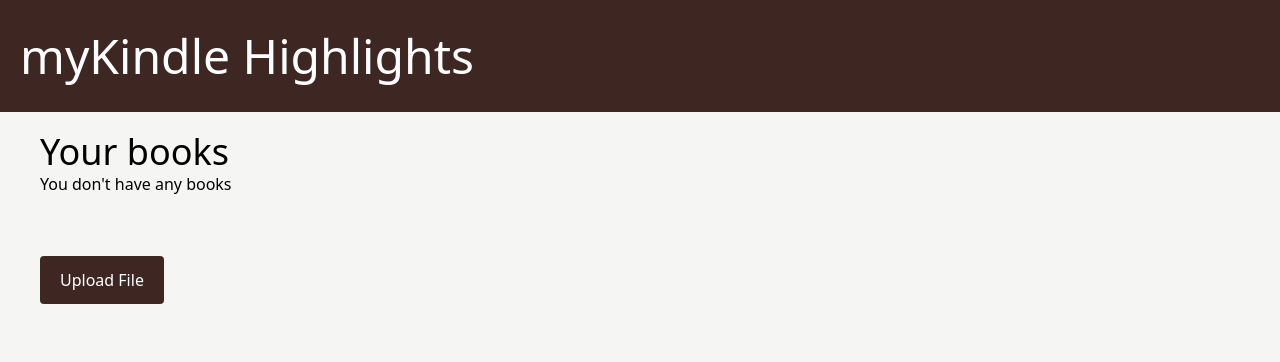
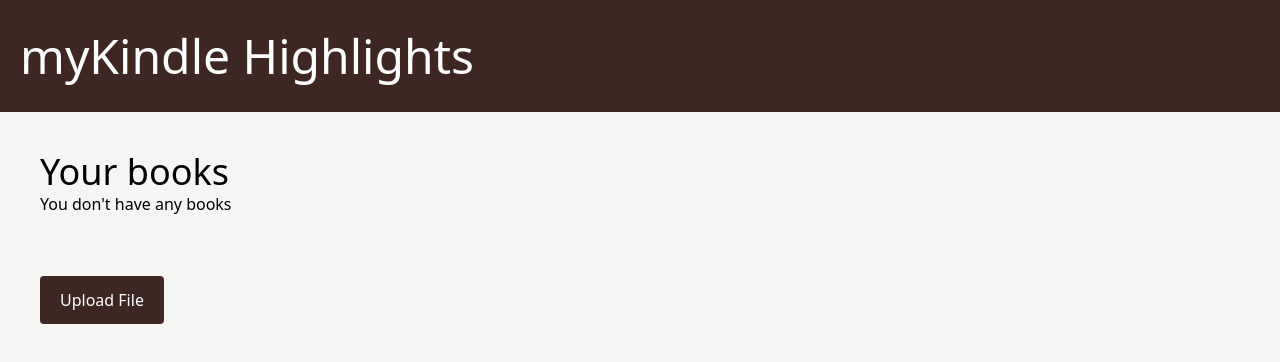
Before and after one commit to OKE225/myKindle_Highlights_app, a React (Vite) app in the folder client/: page / in a window 1280 px wide. Shown: the top 362 px of the page. Built offline with nearby package versions, Linux system fonts and the light colour scheme.

Commit message:
UI - little changes

```diff
--- a/client/src/components/BookCard.tsx
+++ b/client/src/components/BookCard.tsx
@@ -12,7 +12,7 @@
       state={{ book }}
       className="bg-brown-500 text-white rounded-sm text-center flex flex-col justify-center p-5">
       <span className="text-4xl">📖</span>
-      <h2 className="text-2xl font-light">{book.title}</h2>
+      <h2 className="text-2xl">{book.title}</h2>
     </Link>
   );
 };
--- a/client/src/components/HomePage.tsx
+++ b/client/src/components/HomePage.tsx
@@ -6,7 +6,7 @@
   return (
     <>
       <Header />
-      <div className="mx-10 my-5">
+      <div className="m-10">
         <BooksList />
         <UploadFileBtn />
       </div>
--- a/client/src/components/UploadFileBtn.tsx
+++ b/client/src/components/UploadFileBtn.tsx
@@ -22,7 +22,7 @@
         onChange={setBooks}
       />
       <button
-        className="bg-brown-900 text-white px-5 py-3 rounded-sm cursor-pointer hover:bg-brown-800 disabled:bg-stone-600 disabled:cursor-default"
+        className="bg-brown-900 text-white px-5 py-3 rounded-sm cursor-pointer hover:bg-brown-800 disabled:bg-stone-700 disabled:cursor-default"
         disabled={fetchIsLoading}
         // disabled={true}
         onClick={handleClick}>
```
